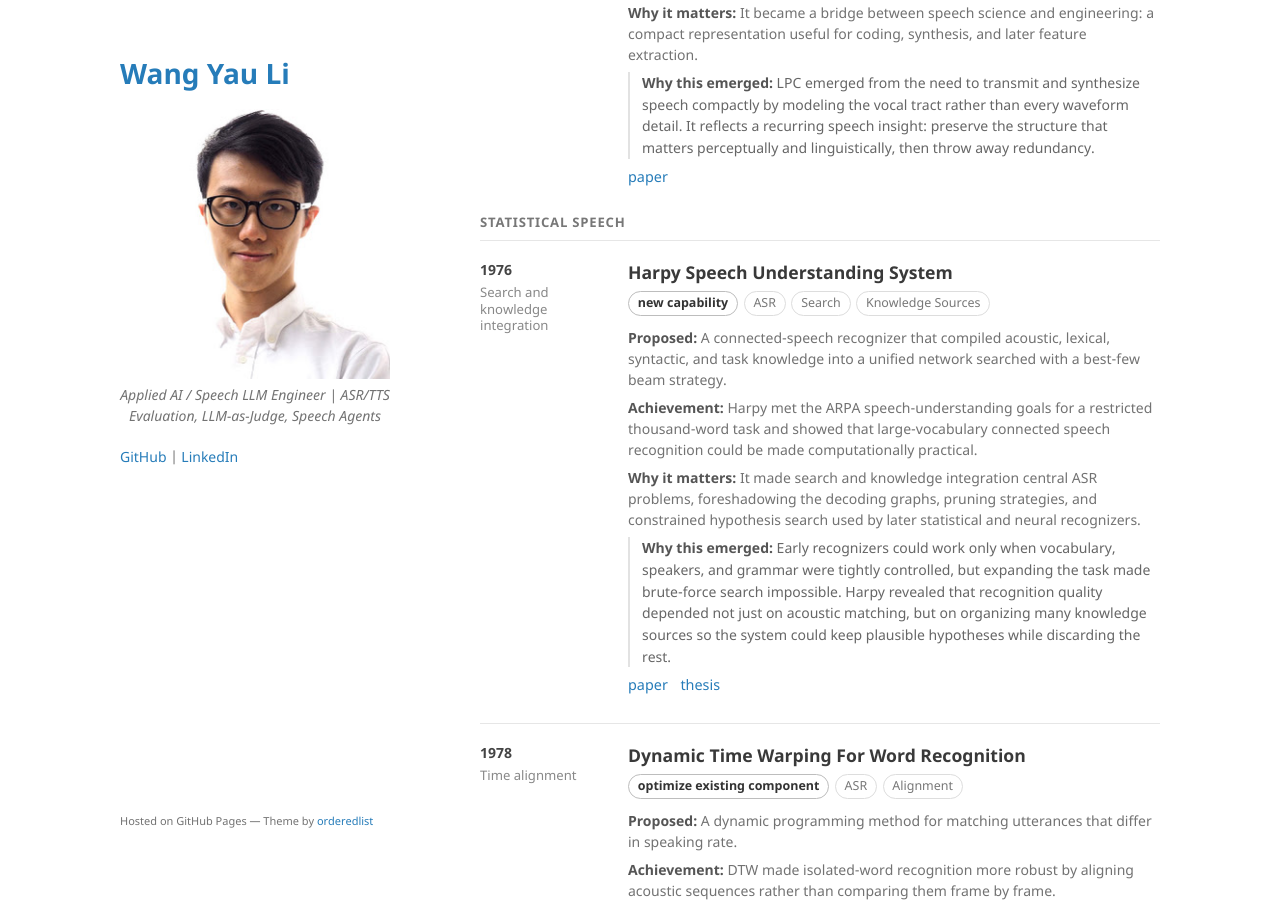
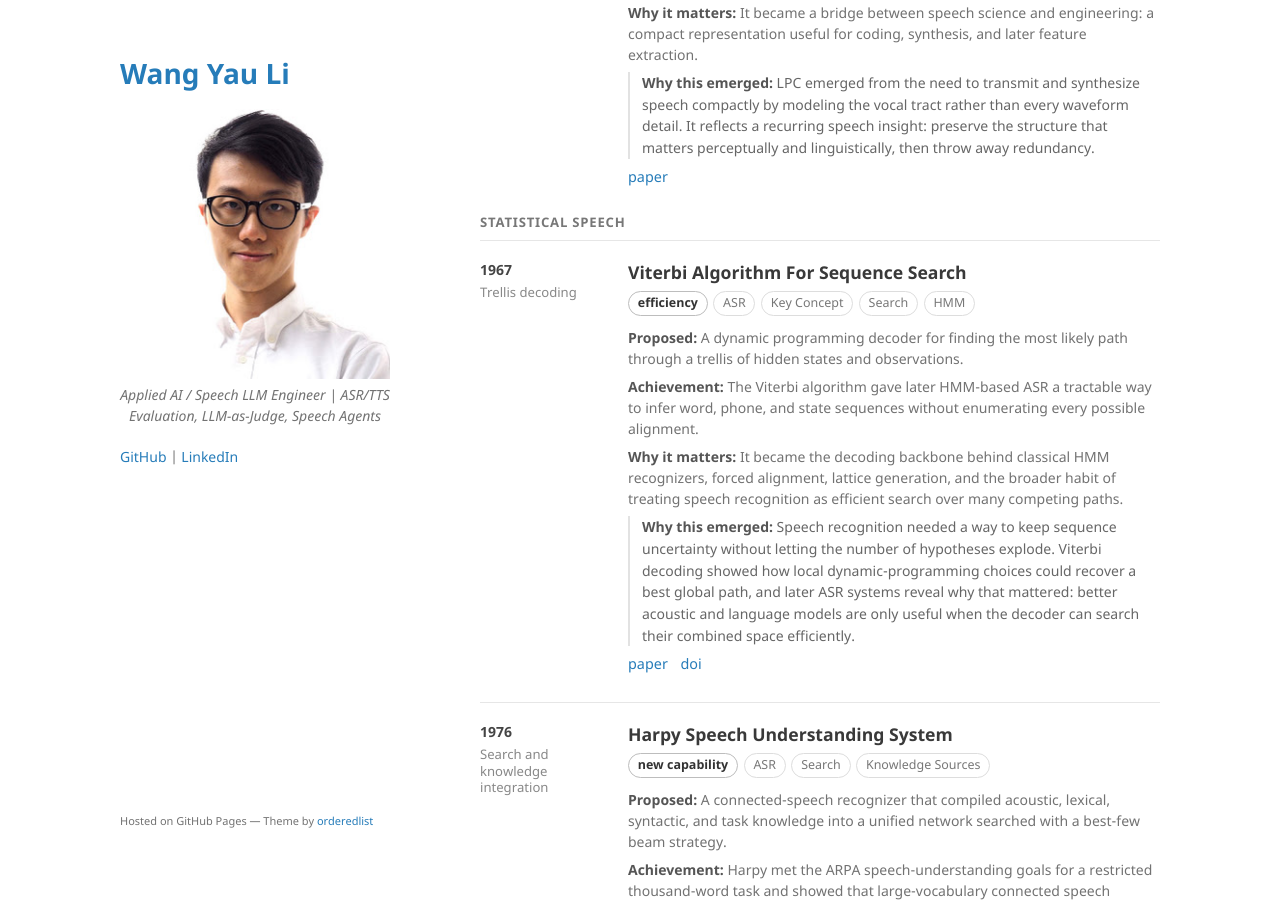
Before and after one commit to kennethli319/kennethli319.github.io, a Jekyll site: the page built from speech-timeline.md, in a window 1280 px wide and 900 px high, scrolled down 3943 px. Built offline with Jekyll 4.4.1, drawn with Linux system fonts in a browser that asks for light colours.

Commit message:
Add Viterbi speech timeline milestone

```diff
--- a/speech-timeline.md
+++ b/speech-timeline.md
@@ -304,6 +304,22 @@ title: Speech Timeline
 
 <section class="speech-row">
   <aside class="speech-year">
+    1967
+    <div class="speech-kicker">Trellis decoding</div>
+  </aside>
+  <div class="speech-body">
+    <h2>Viterbi Algorithm For Sequence Search</h2>
+    <div class="speech-meta"><span class="speech-impact">efficiency</span><span class="speech-tag">ASR</span><span class="speech-tag">Key Concept</span><span class="speech-tag">Search</span><span class="speech-tag">HMM</span></div>
+    <p><strong>Proposed:</strong> A dynamic programming decoder for finding the most likely path through a trellis of hidden states and observations.</p>
+    <p><strong>Achievement:</strong> The Viterbi algorithm gave later HMM-based ASR a tractable way to infer word, phone, and state sequences without enumerating every possible alignment.</p>
+    <p><strong>Why it matters:</strong> It became the decoding backbone behind classical HMM recognizers, forced alignment, lattice generation, and the broader habit of treating speech recognition as efficient search over many competing paths.</p>
+    <p class="speech-reflection"><strong>Why this emerged:</strong> Speech recognition needed a way to keep sequence uncertainty without letting the number of hypotheses explode. Viterbi decoding showed how local dynamic-programming choices could recover a best global path, and later ASR systems reveal why that mattered: better acoustic and language models are only useful when the decoder can search their combined space efficiently.</p>
+    <p class="speech-source"><a href="https://ieeexplore.ieee.org/document/1054010">paper</a> <a href="https://doi.org/10.1109/TIT.1967.1054010">doi</a></p>
+  </div>
+</section>
+
+<section class="speech-row">
+  <aside class="speech-year">
     1976
     <div class="speech-kicker">Search and knowledge integration</div>
   </aside>
```
